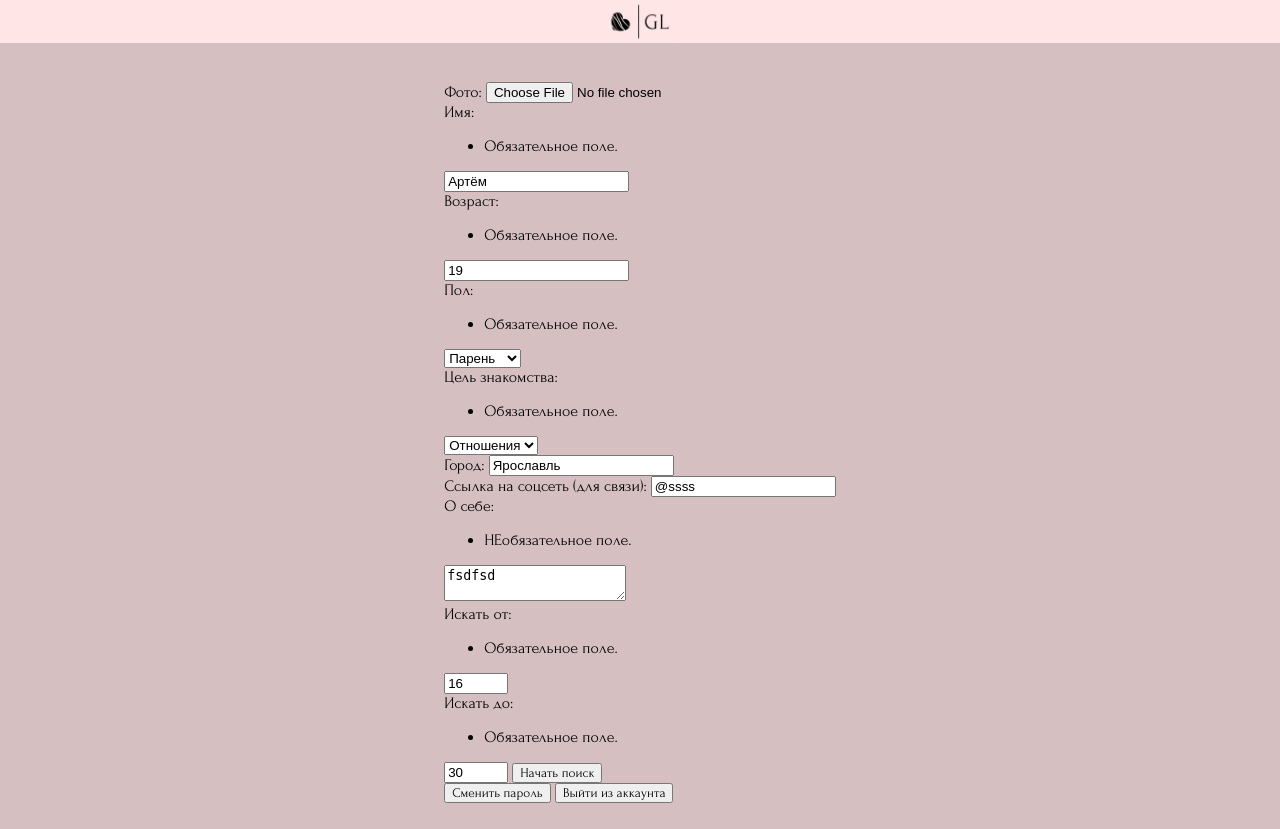
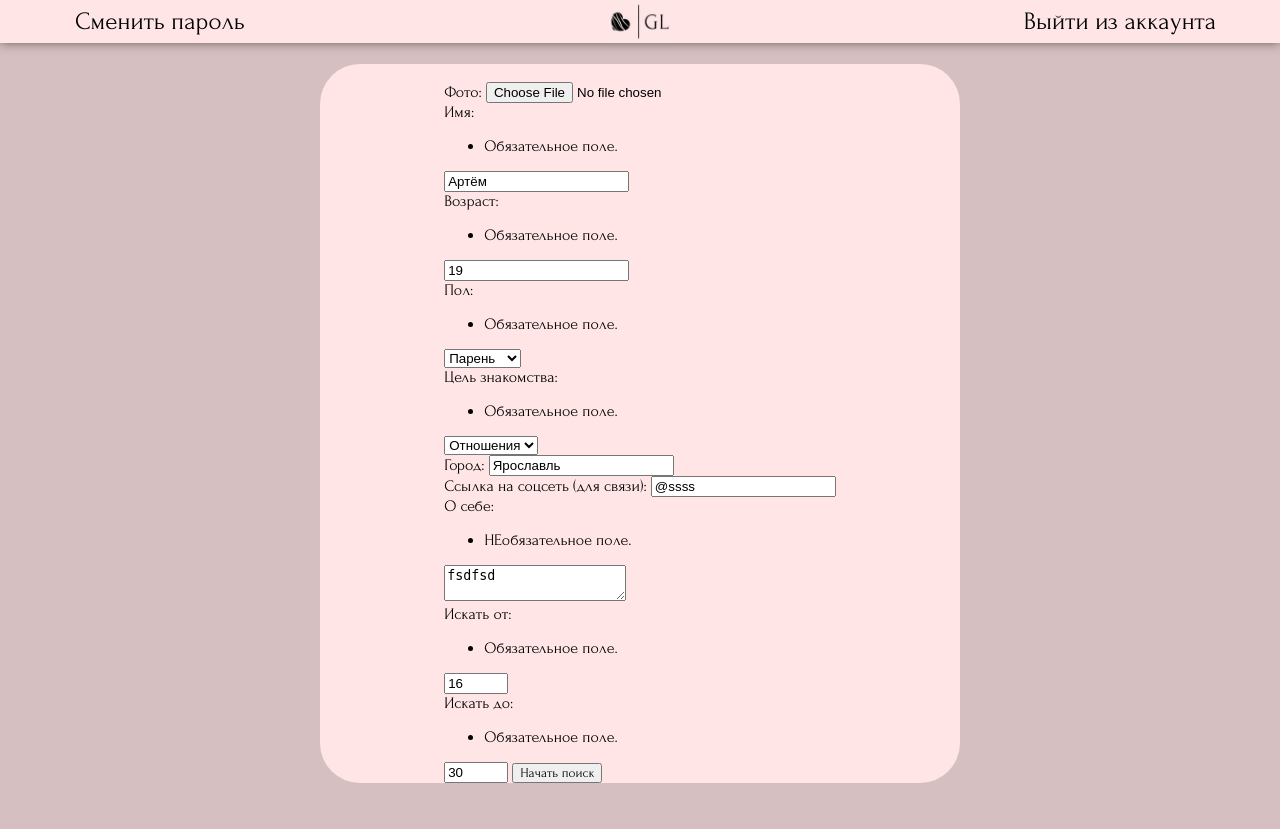
Before and after one commit to argecyplusplus/datingsite, a Django app: page /searching/myprofile/ in a window 1280 px wide. After the commit the page ends 783 px from the top, so only its background shows below. Run offline with Django 4.2, Linux system fonts and the light colour scheme; a user stored in the database is signed in; data comes from the database, SQL or seed files in the repository; both versions use the stored data as it was after the commit.

Commit message:
some work
somework

```diff
--- a/datingsite/static/css/myprofile.css
+++ b/datingsite/static/css/myprofile.css
@@ -18,10 +18,22 @@ header {
     margin: 0px;
     width: 100%;
     display: flex;
-    justify-content: center;
+    justify-content: space-between;
     align-items: center;
     background-color: #FFE5E6;
     position:fixed;
+    box-shadow: 0px 0px 10px rgba(0, 0, 0, 0.5);
+}
+
+header button{
+    font-size: 25px;
+    width: 25%;
+    background-color: rgba(0, 0, 0, 0);
+    border: none;
+}
+
+header button:hover{
+    background-color: rgba(0, 0, 0, 0)
 }
 
 main {
@@ -37,6 +49,14 @@ main {
 button{
     font-family: "Forum-Regular";
 
+}
+
+.main_list {
+    display: flex;
+    justify-content: center;
+    width: 50vw;
+    border-radius: 5vh;
+    background-color: #FFE5E6;
 }
 
 .oneprofile{
--- a/datingsite/templates/searching/myprofile.html
+++ b/datingsite/templates/searching/myprofile.html
@@ -8,7 +8,11 @@
     </head>
     <body>
         <header>
+          <button onclick="location.href='{% url 'password_change' %}'">Сменить пароль</button>
+
           <a class="logocontainer" href="{% url 'homepage' %}"><img class="mainlogo" src='{% static "css/bg_mini.jpg" %}' ></a>
+
+          <button onclick="location.href='{% url 'logout' %}?next=/'">Выйти из аккаунта</button>
         </header>
         <main>
         <div class="main_list">
@@ -134,8 +138,6 @@
             <button type='submit'>Начать поиск</button>
 
         </form>
-        <button onclick="location.href='{% url 'password_change' %}'">Сменить пароль</button>
-        <button onclick="location.href='{% url 'logout' %}?next=/'">Выйти из аккаунта</button>
       </div>
     </main>
     </body>
```
Also changed, not shown: datingsite/db.sqlite3.
